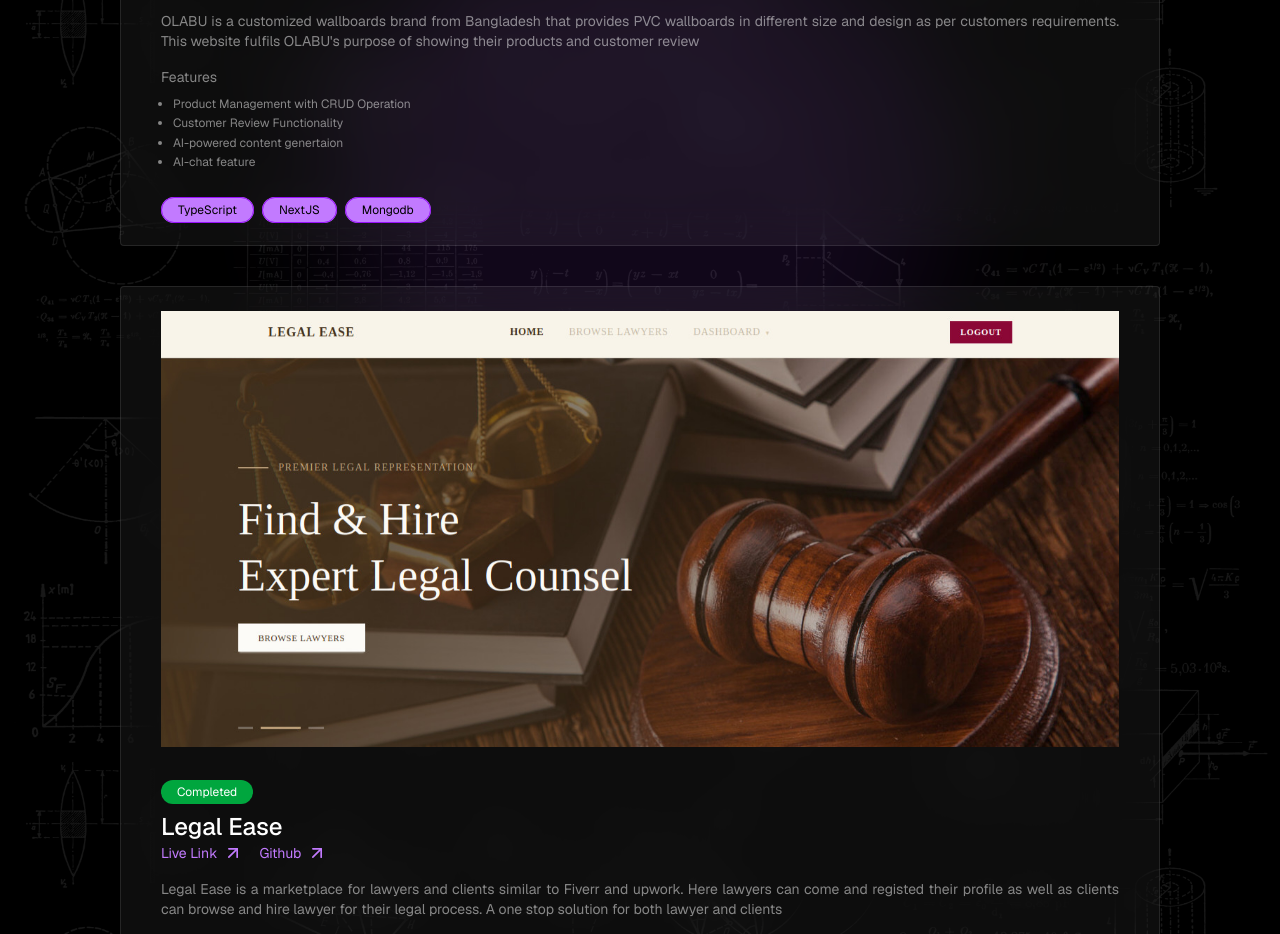
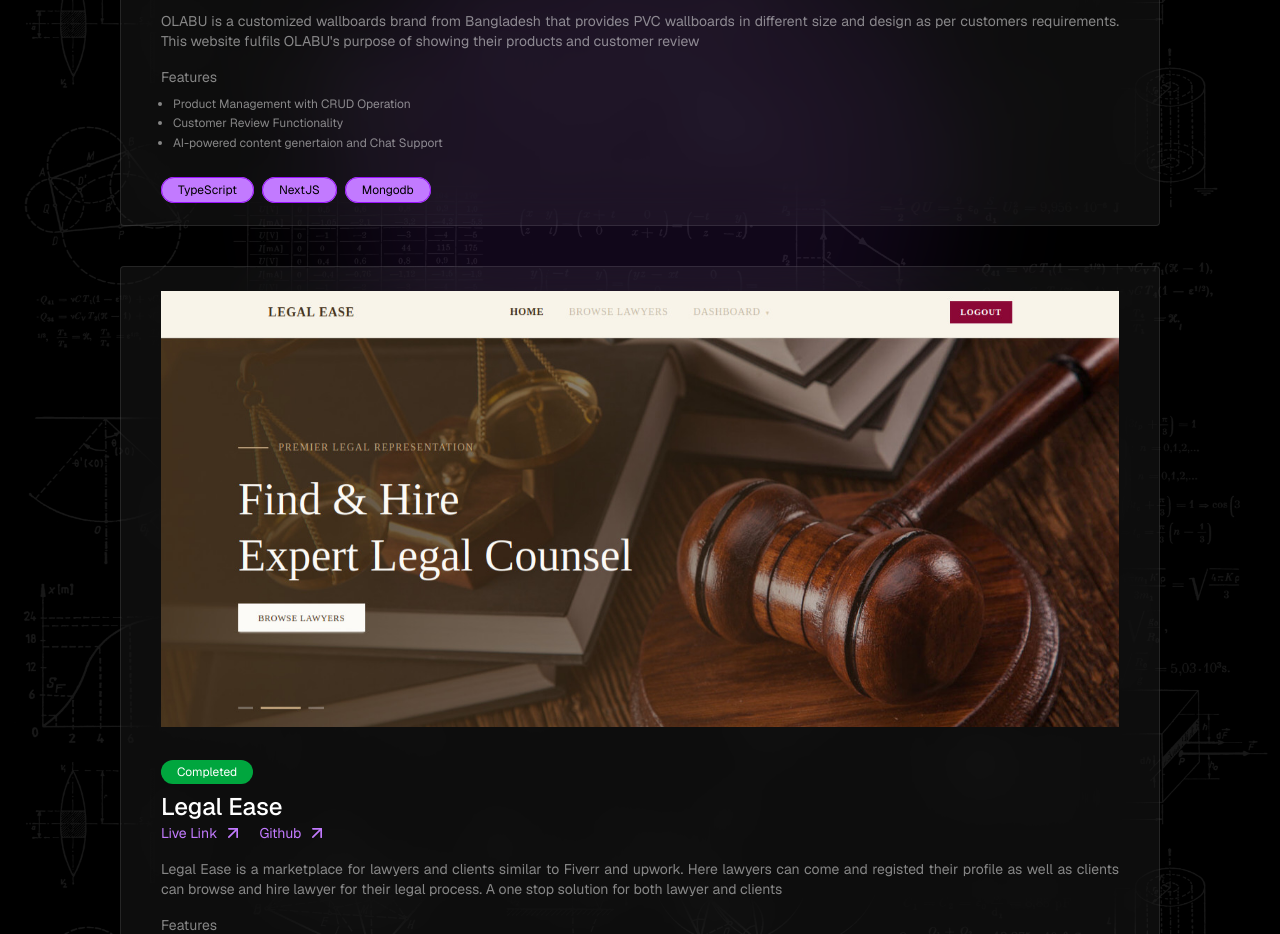
Before and after one commit to T4RUNN4/Tarunna-Portfolio, a React (Vite) app: page / in a window 1280 px wide. Shown: the part 3620-4554 px from the top of the page. Built offline with nearby package versions, Linux system fonts and the light colour scheme.

Commit message:
Improved copy

```diff
--- a/src/sections/Projects.jsx
+++ b/src/sections/Projects.jsx
@@ -18,8 +18,7 @@ export default function Project() {
       features: [
         "Product Management with CRUD Operation",
         "Customer Review Functionality",
-        "AI-powered content genertaion",
-        "AI-chat feature",
+        "AI-powered content genertaion and Chat Support",
       ],
       improvements: [],
       image: OLABU,
```
